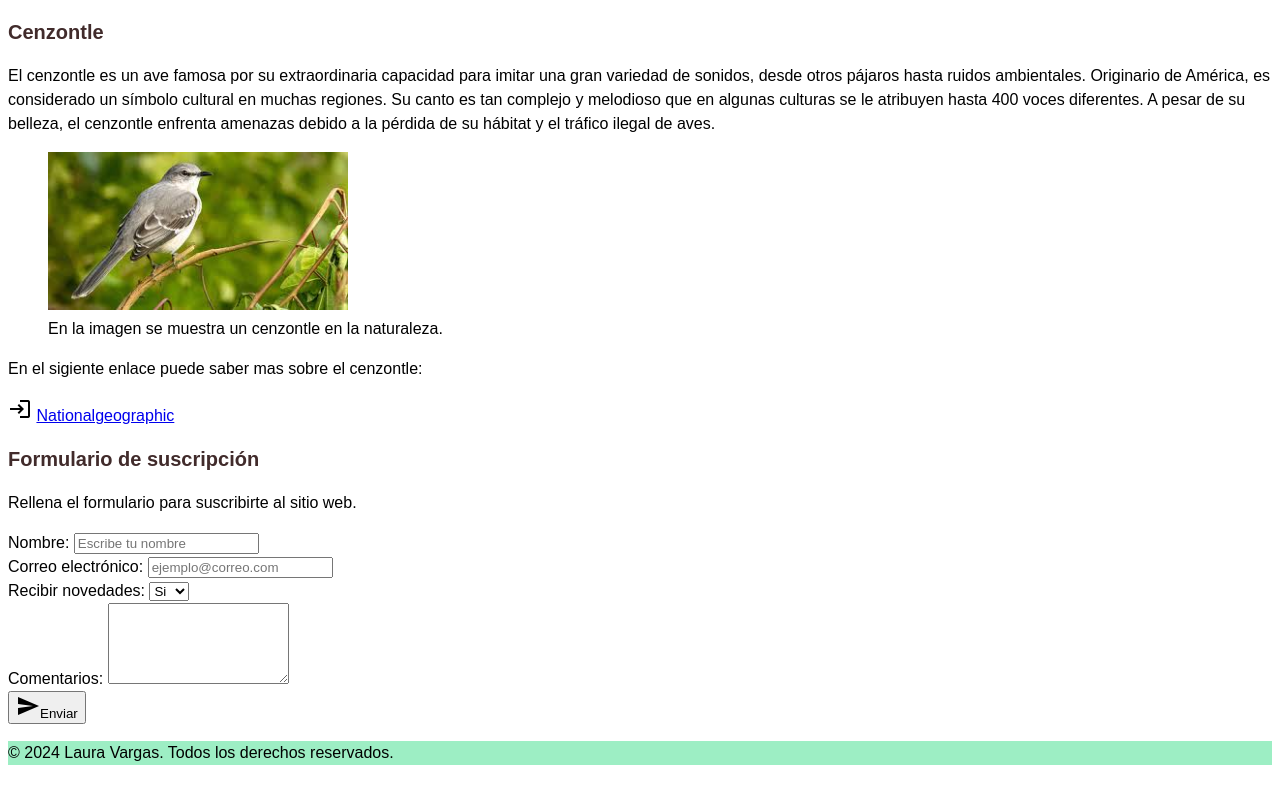
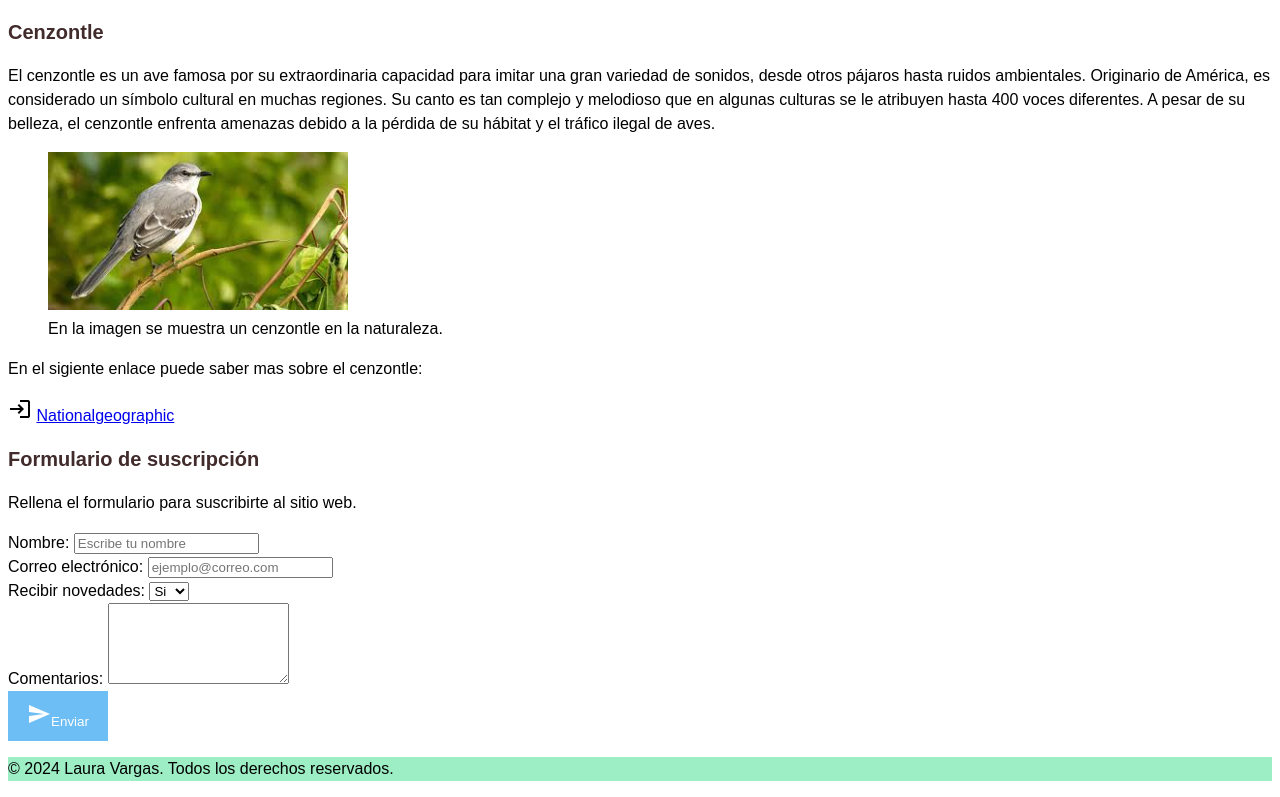
Before and after one commit to Laura341/Modulo2_CSS_Frontend, a plain HTML site: page 19-11-24/index.html in a window 1280 px wide. Shown: the part 1158-1955 px from the top of the page. Drawn offline with Linux system fonts and the light colour scheme.

Commit message:
agrego clase boton-enviar al html y configuro color estilo al boton de enviar

```diff
--- a/19-11-24/style.css
+++ b/19-11-24/style.css
@@ -32,3 +32,19 @@ footer{
     font-size: 20px;
     color: #412b2b ;
 }
+.boton-enviar{
+    background-color: #6dbef4;
+    color: #FFF;
+    width: 100px;
+    height: 50px;
+    border: none;
+}
+
+.boton-enviar:hover{
+    background-color: #ede65d;
+}
+
+.boton-enviar:active{
+    background-color: #62ed66;
+    color:black;
+}
```
